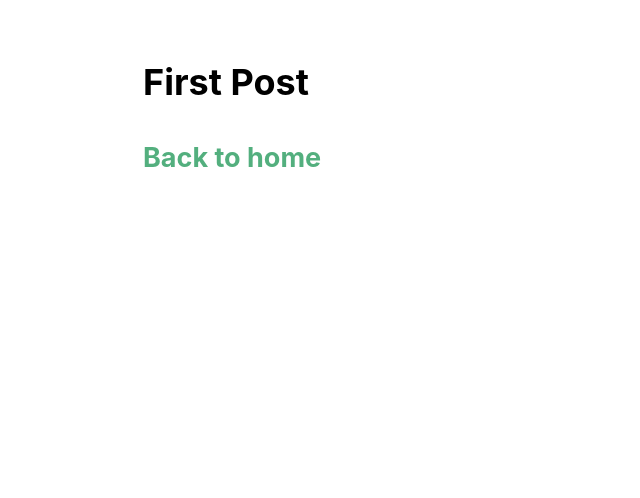
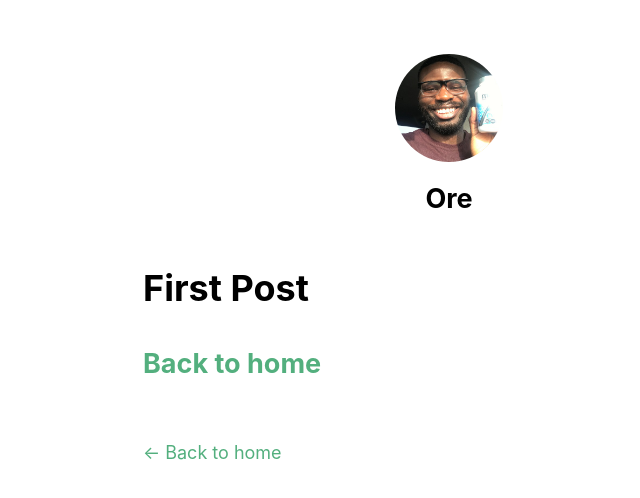
Before and after one commit to OreAkintobi/nextjsblog, a Next.js app: page /posts/first-post in a window 1280 px wide. Shown: the top 498 px of the page, without its empty margins (191-831 px from the left). Built offline with nearby package versions, Linux system fonts and the light colour scheme.

Commit message:
updated layout styles and content to accept more props

```diff
--- a/components/layout.js
+++ b/components/layout.js
@@ -1,5 +1,66 @@
+import Head from "next/head";
 import styles from "./layout.module.css";
+import utilStyles from "../styles/utils.module.css";
+import Link from "next/link";
 
-export default function Layout({ children }) {
-  return <div className={styles.container}>{children}</div>;
+const name = "Ore";
+export const siteTitle = "Ore's Next.js Quickest Blog App Ever";
+
+export default function Layout({ children, home }) {
+  return (
+    <div className={styles.container}>
+      <Head>
+        <link rel="icon" href="/favicon.ico" />
+        <meta
+          name="description"
+          content="Learn how to build a personal website using Next.js"
+        />
+        <meta
+          property="og:image"
+          content={`https://og-image.now.sh/${encodeURI(
+            siteTitle
+          )}.png?theme=light&md=0&fontSize=75px&images=https%3A%2F%2Fassets.vercel.com%2Fimage%2Fupload%2Ffront%2Fassets%2Fdesign%2Fnextjs-black-logo.svg`}
+        />
+        <meta name="og:title" content={siteTitle} />
+        <meta name="twitter:card" content="summary_large_image" />
+      </Head>
+      <header className={styles.header}>
+        {home ? (
+          <>
+            <img
+              src="/images/profile.jpg"
+              className={`${styles.headerHomeImage} ${utilStyles.borderCircle}`}
+              alt={name}
+            />
+            <h1 className={utilStyles.heading2Xl}>{name}</h1>
+          </>
+        ) : (
+          <>
+            <Link href="/">
+              <a>
+                <img
+                  src="/images/profile.jpg"
+                  className={`${styles.headerImage} ${utilStyles.borderCircle}`}
+                  alt={name}
+                />
+              </a>
+            </Link>
+            <h2 className={utilStyles.headingLg}>
+              <Link href="/">
+                <a className={utilStyles.colorInherit}>{name}</a>
+              </Link>
+            </h2>
+          </>
+        )}
+      </header>
+      <main>{children}</main>
+      {!home && (
+        <div className={styles.backToHome}>
+          <Link href="/">
+            <a>← Back to home</a>
+          </Link>
+        </div>
+      )}
+    </div>
+  );
 }
--- a/components/layout.module.css
+++ b/components/layout.module.css
@@ -3,3 +3,23 @@
   padding: 0 1rem;
   margin: 3rem auto 6rem;
 }
+
+.header {
+  display: flex;
+  flex-direction: column;
+  align-items: center;
+}
+
+.headerImage {
+  width: 6rem;
+  height: 6rem;
+}
+
+.headerHomeImage {
+  width: 8rem;
+  height: 8rem;
+}
+
+.backToHome {
+  margin: 3rem 0 0;
+}
```
